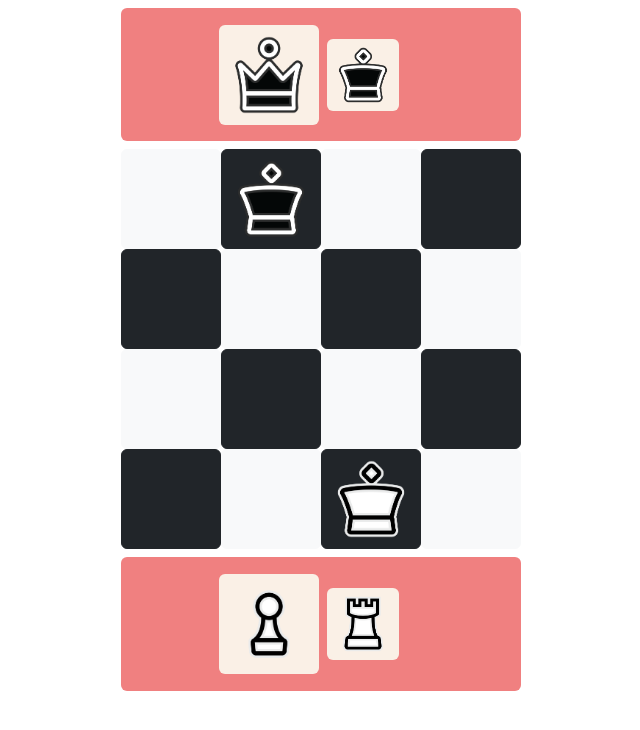
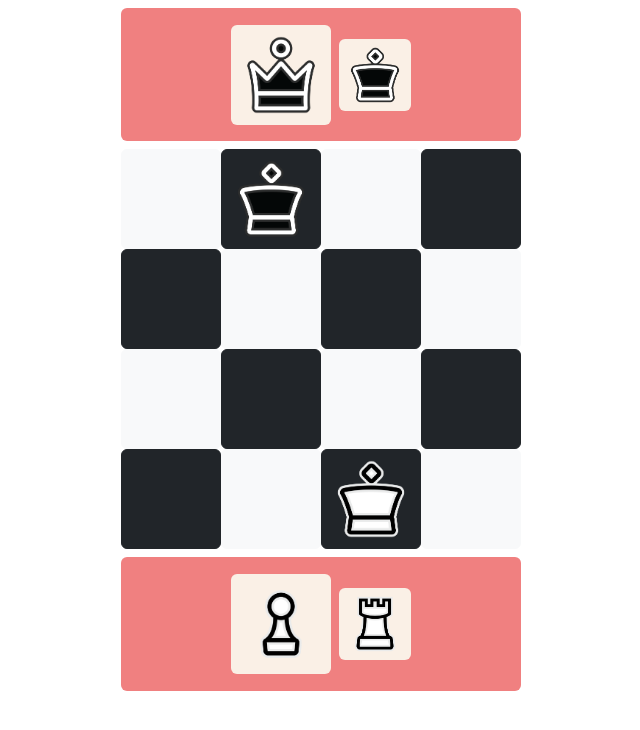
Before and after one commit to jotyot/switch-chess, a React (Vite) app: page / in a window 1280 px wide. Shown: the top 730 px of the page, without its empty margins (319-959 px from the left). Built offline with nearby package versions, Linux system fonts and the light colour scheme.

Commit message:
centers piece hand better

```diff
--- a/src/classes/Hand.tsx
+++ b/src/classes/Hand.tsx
@@ -18,7 +18,7 @@ class Hand {
 
     // change selected 'card' to something else, then change what 'card' is selected
     this.hand.set(this.selected, this.pieceQueue.popQueue());
-    //this.selected += this.selected === 0 ? 1 : -1;
+    // this.selected += this.selected === 0 ? 1 : -1;
 
     return piece;
   }
--- a/src/components/PieceQueueUI.tsx
+++ b/src/components/PieceQueueUI.tsx
@@ -2,21 +2,17 @@ import ImageMap from "../config/ImageMap";
 import Colors from "../config/Colors";
 
 interface Props {
-  extraClasses?: string;
   image: string;
   squareSize: number;
   onClick: () => void;
 }
 
-function PieceQueueUI({
-  image,
-  squareSize,
-  extraClasses = "",
-  onClick,
-}: Props) {
+function PieceQueueUI({ image, squareSize, onClick }: Props) {
   return (
     <div
-      className={"rounded translate-middle-y mx-1 bg-" + " " + extraClasses}
+      className={
+        "d-flex justify-content-center rounded translate-middle-y mx-1"
+      }
       style={{
         height: squareSize + "px",
         width: squareSize + "px",
--- a/src/components/PlayerUI.tsx
+++ b/src/components/PlayerUI.tsx
@@ -20,7 +20,7 @@ function PlayerUI({ white, width, hand, onClick }: Props) {
         backgroundColor: Colors.primary,
       }}
     >
-      <div className="row position-absolute translate-middle-x start-50 top-50">
+      <div className="d-flex justify-content-center position-absolute translate-middle-x start-50 top-50">
         {hand.getHand().map((piece, index) => {
           const scale = hand.getSelected() === index ? 0.25 : 0.18;
           return (
```
